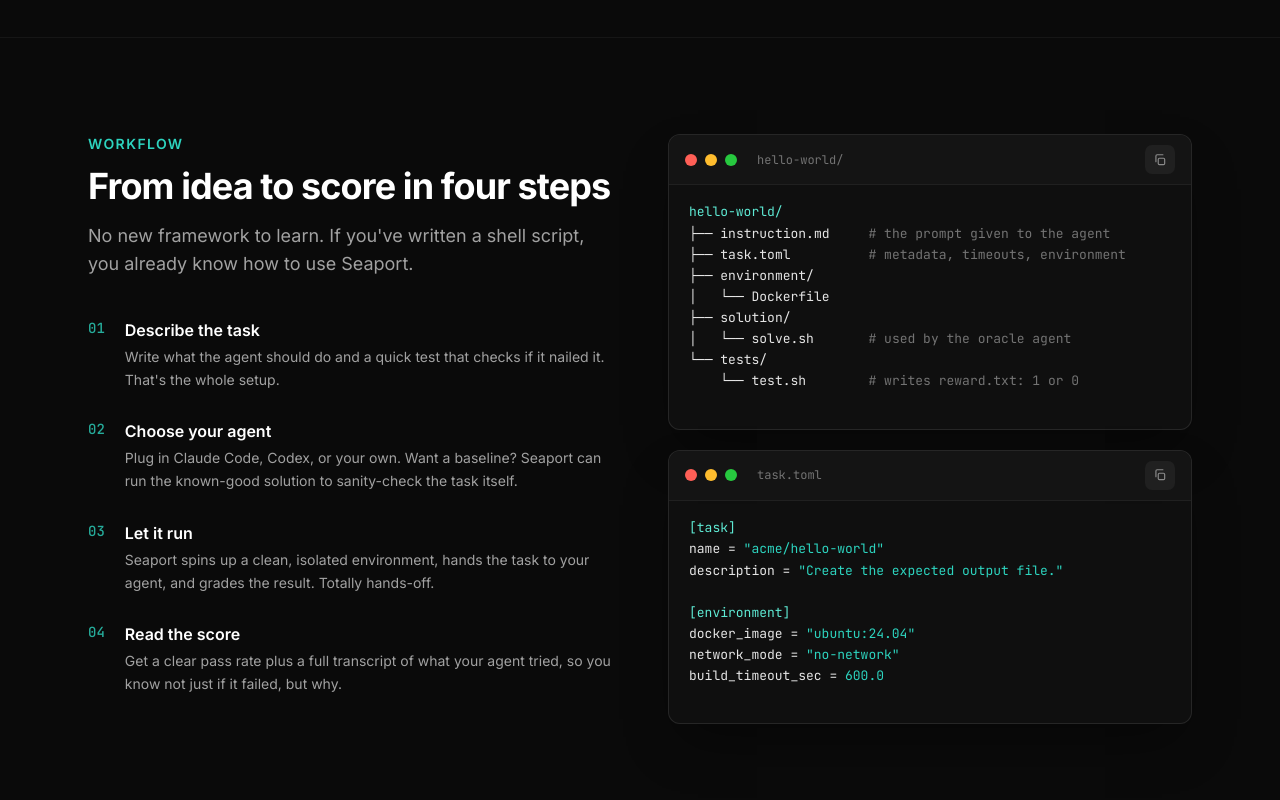
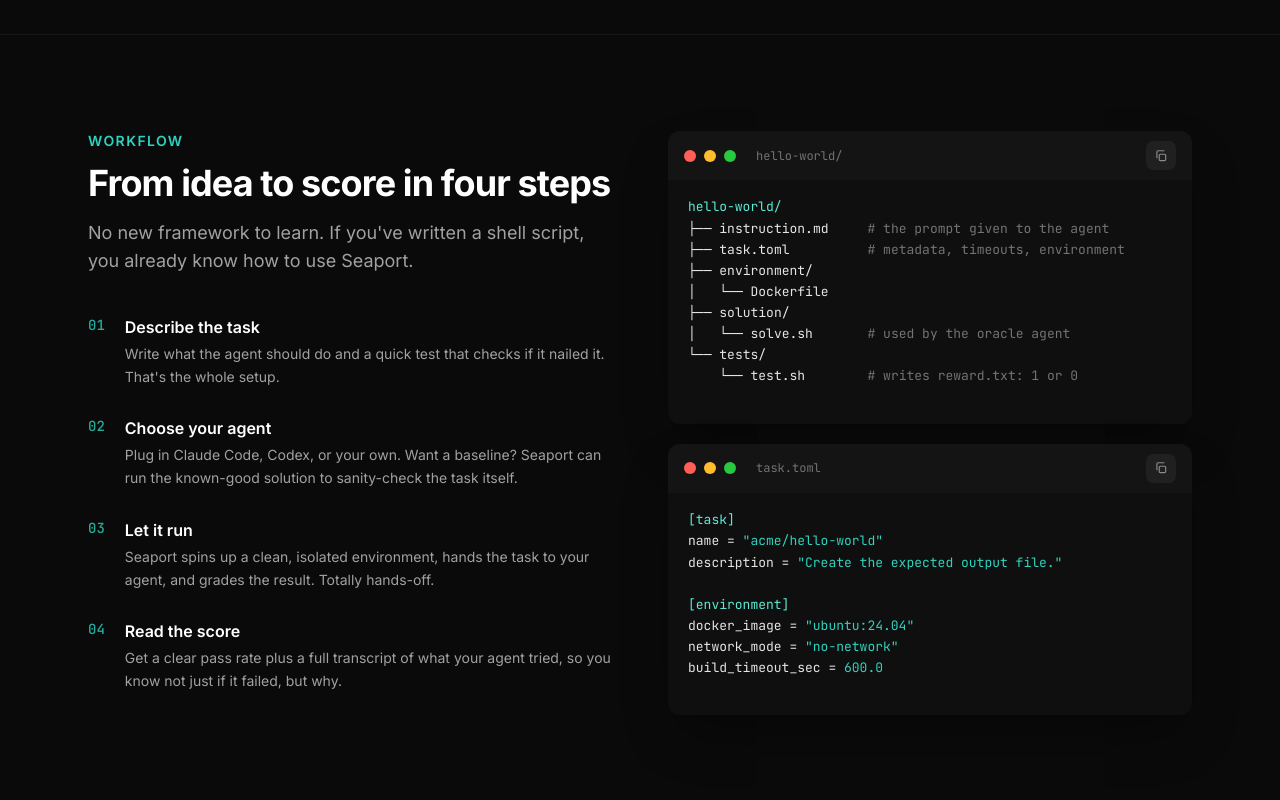
Before and after one commit to hyperterse/seaport, an Astro site in the folder landing/: page / in a window 1280 px wide. Shown: the part 1600-2400 px from the top of the page. Built offline with nearby package versions, Linux system fonts and the light colour scheme; Astro itself is replaced by a stand-in of ours; no server answers.

Commit message:
docs: minor design improvements

```diff
--- a/landing/src/components/Hero.astro
+++ b/landing/src/components/Hero.astro
@@ -21,7 +21,7 @@ import StarButton from "./StarButton.astro";
         <StarButton variant="primary" class="w-full sm:w-auto" />
         <a
           href="/docs/getting-started"
-          class="inline-flex w-full items-center justify-center gap-2 rounded-lg bg-white/5 px-5 py-3 text-sm font-semibold text-white transition-transform hover:scale-[0.98] hover:bg-white/10 sm:w-auto"
+          class="inline-flex w-full items-center justify-center gap-2 rounded-lg bg-white/5 px-5 py-3 text-sm font-semibold text-white transition-colors hover:bg-white/10 sm:w-auto"
         >
           Get started
           <svg width="16" height="16" viewBox="0 0 24 24" fill="none" stroke="currentColor" stroke-width="2.4" aria-hidden="true">
--- a/landing/src/components/Install.astro
+++ b/landing/src/components/Install.astro
@@ -26,7 +26,7 @@ import StarButton from "./StarButton.astro";
         <StarButton variant="primary" class="w-full sm:w-auto" />
         <a
           href="/docs/getting-started"
-          class="inline-flex w-full items-center justify-center gap-2 rounded-lg bg-white/5 px-5 py-3 text-sm font-semibold text-white transition-transform hover:scale-[0.98] hover:bg-white/10 sm:w-auto"
+          class="inline-flex w-full items-center justify-center gap-2 rounded-lg bg-white/5 px-5 py-3 text-sm font-semibold text-white transition-colors hover:bg-white/10 sm:w-auto"
         >
           Get started
           <svg width="16" height="16" viewBox="0 0 24 24" fill="none" stroke="currentColor" stroke-width="2.4" aria-hidden="true">
--- a/landing/src/components/StarButton.astro
+++ b/landing/src/components/StarButton.astro
@@ -16,7 +16,7 @@ const {
 const repo = "https://github.com/hyperterse/seaport";
 
 const base =
-  "inline-flex items-center justify-center gap-2 rounded-lg font-semibold transition-transform hover:scale-[0.98]";
+  "inline-flex items-center justify-center gap-2 rounded-lg font-semibold transition-colors";
 
 const sizes = {
   sm: "px-4 py-2 text-sm",
--- a/landing/src/components/Terminal.astro
+++ b/landing/src/components/Terminal.astro
@@ -7,10 +7,10 @@ const { title } = Astro.props;
 
 <div
   data-terminal
-  class="w-full min-w-0 max-w-full overflow-hidden rounded-xl border border-white/10 bg-ink-900/80 shadow-2xl shadow-black/40"
+  class="w-full min-w-0 max-w-full overflow-hidden rounded-xl bg-ink-900/80 shadow-2xl shadow-black/40"
 >
   <div
-    class="flex items-center gap-2 border-b border-white/5 bg-ink-800/60 px-4 py-2.5"
+    class="flex items-center gap-2 bg-ink-800/60 px-4 py-2.5"
   >
     <span class="h-3 w-3 rounded-full bg-[#ff5f56]"></span>
     <span class="h-3 w-3 rounded-full bg-[#ffbd2e]"></span>
--- a/landing/src/styles/global.css
+++ b/landing/src/styles/global.css
@@ -138,7 +138,7 @@ body {
 .docs-prose pre {
   margin: 1.25rem 0;
   padding: 1rem 1.15rem;
-  border: 1px solid rgba(255, 255, 255, 0.1);
+  border: 0;
   border-radius: 0.75rem;
   overflow-x: auto;
   font-size: 0.85rem;
@@ -209,12 +209,11 @@ body {
 /* callouts / admonitions */
 .callout {
   margin: 1.5rem 0;
-  padding: 0.95rem 1.1rem;
-  border: 1px solid rgba(255, 255, 255, 0.1);
-  border-left-width: 3px;
+  padding: 0.95rem 1.1rem 1rem;
+  border: 0;
   border-radius: 0.6rem;
-  background-color: rgba(255, 255, 255, 0.025);
   font-size: 0.92rem;
+  color: #eaeaea;
 }
 
 .callout > :first-child {
@@ -223,6 +222,10 @@ body {
 
 .callout > :last-child {
   margin-bottom: 0;
+}
+
+.callout :is(p, ul, ol, li) {
+  color: inherit;
 }
 
 .callout::before {
@@ -236,28 +239,31 @@ body {
 }
 
 .callout-note {
-  border-left-color: #5a5a5a;
+  background-color: rgba(255, 255, 255, 0.05);
 }
 .callout-note::before {
-  color: #cfcfcf;
+  color: #d4d4d4;
 }
 
 .callout-tip {
-  border-left-color: var(--color-tide-500);
+  background-color: rgba(45, 212, 191, 0.1);
+  color: #d7f7f1;
 }
 .callout-tip::before {
-  color: var(--color-tide-400);
+  color: #5eead4;
 }
 
 .callout-warning {
-  border-left-color: #f59e0b;
+  background-color: rgba(245, 158, 11, 0.12);
+  color: #fceccf;
 }
 .callout-warning::before {
   color: #fbbf24;
 }
 
 .callout-danger {
-  border-left-color: #f43f5e;
+  background-color: rgba(244, 63, 94, 0.12);
+  color: #ffd9df;
 }
 .callout-danger::before {
   color: #fb7185;
```
